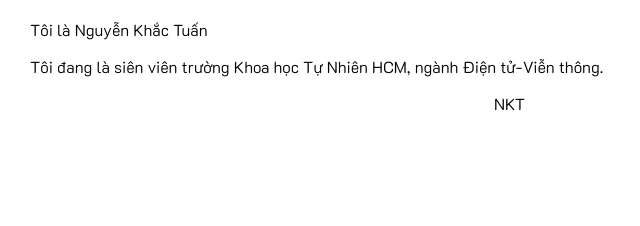
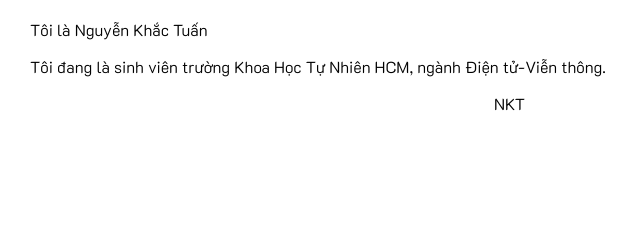
Before and after one commit to KhacTuan2910/demoWeb, a plain HTML site: page about.html in a window 1280 px wide. Shown: the part 238-464 px from the top of the page, 640-1280 px from the left. Drawn offline with Linux system fonts and the light colour scheme.

Commit message:
change content

```diff
--- a/about.html
+++ b/about.html
@@ -34,7 +34,7 @@
                 <div class="profile-content-wrapper">
                     <h1>Xin chào! Cám ơn vì đã lướt qua website của tôi</h1>
                     <p>Tôi là Nguyễn Khắc Tuấn</p>
-                    <p>Tôi đang là siên viên trường Khoa học Tự Nhiên HCM, ngành Điện tử-Viễn thông.</p>
+                    <p>Tôi đang là sinh viên trường Khoa Học Tự Nhiên HCM, ngành Điện tử-Viễn thông.</p>
 
                     <p class="sign">NKT</p>
                 </div>
```
